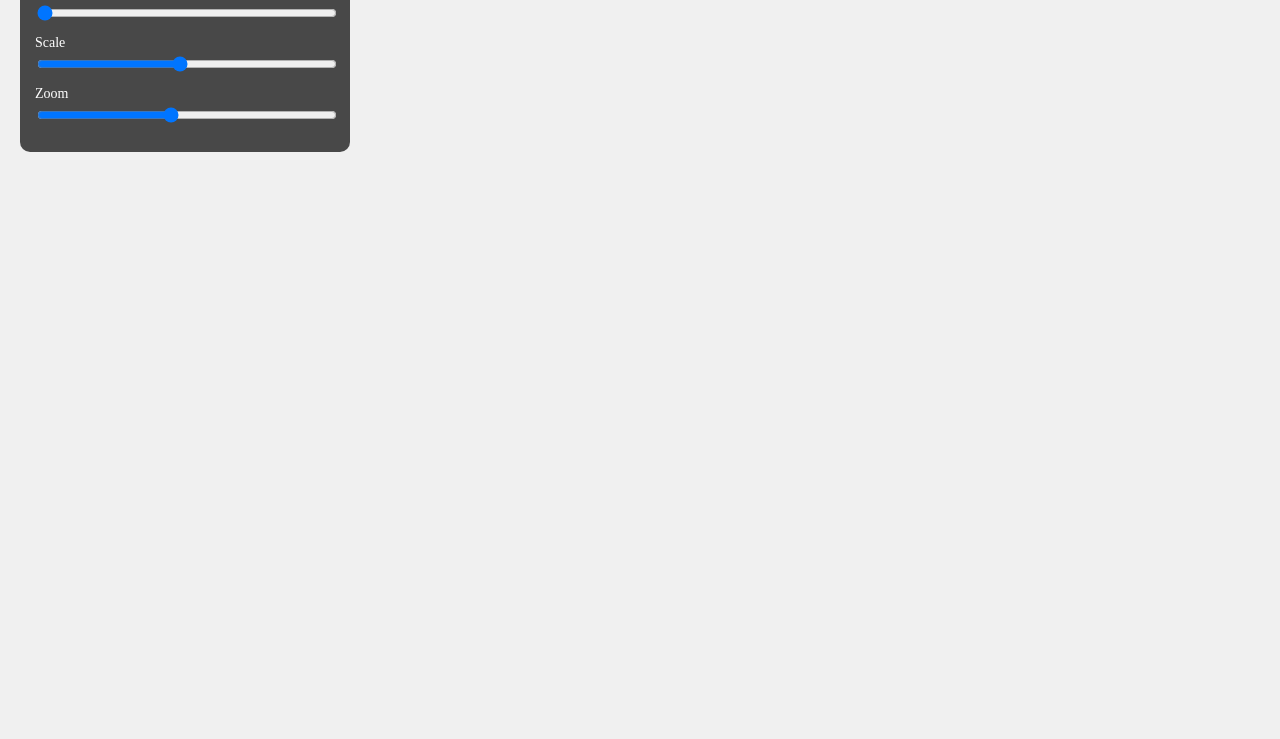
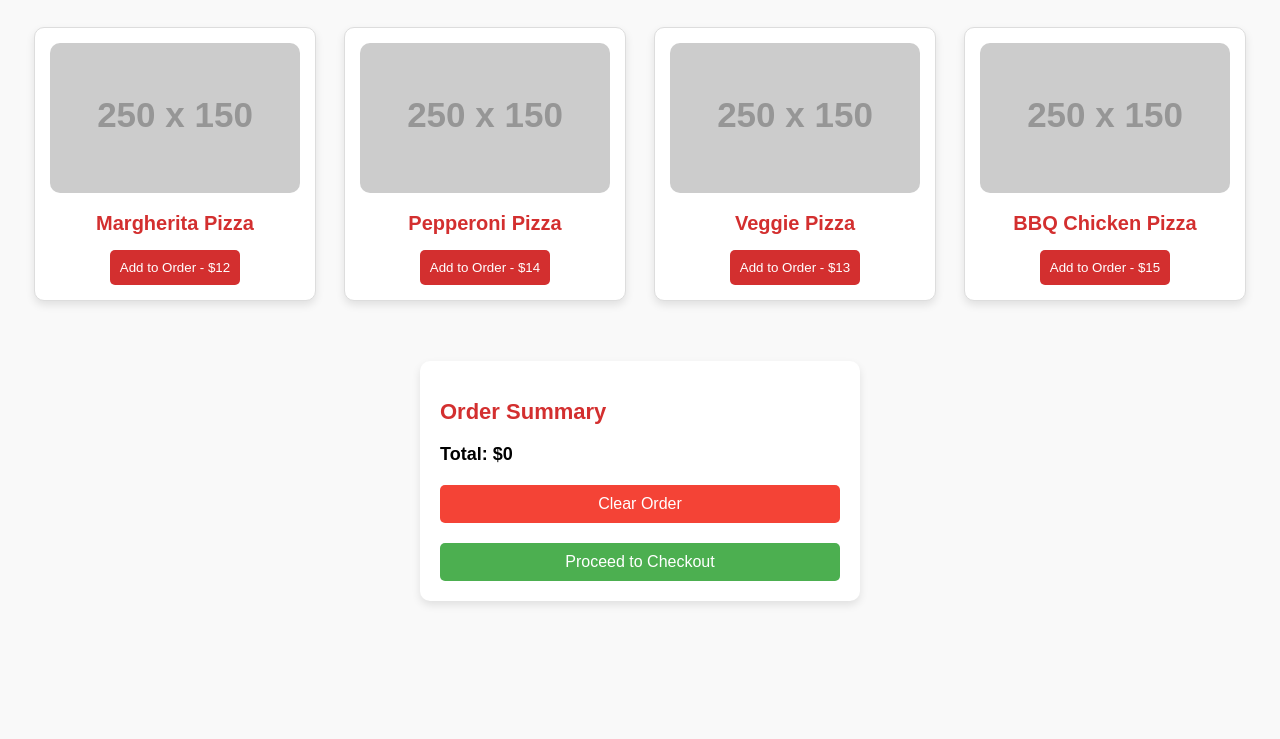
Before and after one commit to shyampranaynambaru-maker/Collab, a plain HTML site: page index.html in a window 1280 px wide. Shown: the part 61-800 px from the top of the page. Drawn offline with nearby package versions, Linux system fonts and the light colour scheme; placeholder pictures from the web are drawn by us.

Commit message:
Update index.html
 about pizza hut

```diff
--- a/index.html
+++ b/index.html
@@ -4,43 +4,137 @@
 <head>
     <meta charset="UTF-8">
     <meta name="viewport" content="width=device-width, initial-scale=1.0">
-    <title>3D Character Animation Dashboard</title>
+    <title>Pizza Hut Dashboard</title>
     <style>
+        /* Basic Styles */
         body {
+            font-family: Arial, sans-serif;
+            background-color: #f9f9f9;
             margin: 0;
-            overflow: hidden;
-            background-color: #f0f0f0;
+            padding: 0;
         }
 
-        #myCanvas {
-            width: 100vw;
-            height: 100vh;
-            display: block;
+        #header {
+            background-color: #d32f2f;
+            color: white;
+            padding: 15px 0;
+            text-align: center;
+            font-size: 24px;
+            font-weight: bold;
         }
 
-        #dashboard {
-            position: fixed;
-            top: 20px;
-            left: 20px;
-            background: rgba(0, 0, 0, 0.7);
-            color: #fff;
-            padding: 15px;
-            border-radius: 10px;
-            width: 300px;
+        .container {
+            display: flex;
+            justify-content: space-around;
+            flex-wrap: wrap;
+            padding: 20px;
         }
 
-        .control {
-            margin: 10px 0;
+        /* Pizza Menu Styles */
+        .menu-item {
+            background-color: #fff;
+            border: 1px solid #ddd;
+            padding: 15px;
+            width: 250px;
+            margin: 10px;
+            text-align: center;
+            border-radius: 10px;
+            box-shadow: 0 4px 8px rgba(0, 0, 0, 0.1);
+            transition: transform 0.3s;
         }
 
-        .control label {
-            display: block;
-            font-size: 14px;
+        .menu-item:hover {
+            transform: scale(1.05);
         }
 
-        .control input {
+        .menu-item img {
             width: 100%;
-            margin-top: 5px;
+            border-radius: 10px;
+        }
+
+        .menu-item h3 {
+            margin: 15px 0;
+            font-size: 20px;
+            color: #d32f2f;
+        }
+
+        .menu-item button {
+            background-color: #d32f2f;
+            color: white;
+            border: none;
+            padding: 10px;
+            border-radius: 5px;
+            cursor: pointer;
+            transition: background-color 0.3s;
+        }
+
+        .menu-item button:hover {
+            background-color: #b71c1c;
+        }
+
+        /* Order Summary */
+        #order-summary {
+            background-color: #fff;
+            padding: 20px;
+            border-radius: 10px;
+            box-shadow: 0 4px 8px rgba(0, 0, 0, 0.1);
+            margin-top: 30px;
+            width: 100%;
+            max-width: 400px;
+            margin-left: auto;
+            margin-right: auto;
+        }
+
+        #order-summary h2 {
+            font-size: 22px;
+            color: #d32f2f;
+        }
+
+        #order-summary ul {
+            list-style: none;
+            padding: 0;
+        }
+
+        #order-summary ul li {
+            padding: 5px 0;
+            font-size: 16px;
+        }
+
+        #order-summary .total {
+            font-weight: bold;
+            font-size: 18px;
+        }
+
+        /* Buttons */
+        .clear-btn, .checkout-btn {
+            display: block;
+            width: 100%;
+            padding: 10px;
+            margin-top: 20px;
+            border-radius: 5px;
+            cursor: pointer;
+            font-size: 16px;
+            transition: background-color 0.3s;
+        }
+
+        .clear-btn {
+            background-color: #f44336;
+            color: white;
+            border: none;
+        }
+
+        .checkout-btn {
+            background-color: #4caf50;
+            color: white;
+            border: none;
+        }
+
+        .clear-btn:hover {
+            background-color: #e53935;
+        }
+
+        .checkout-btn:hover {
+            background-color: #388e3c;
         }
 
     </style>
@@ -48,93 +142,82 @@
 
 <body>
 
-    <!-- Dashboard -->
-    <div id="dashboard">
-        <div class="control">
-            <label for="rotation">Rotation</label>
-            <input type="range" id="rotation" min="0" max="360" value="0">
+    <div id="header">
+        Pizza Hut Dashboard
+    </div>
+
+    <div class="container">
+        <!-- Pizza Menu Items -->
+        <div class="menu-item">
+            <img src="https://via.placeholder.com/250x150/ff5733/ffffff?text=Margherita" alt="Margherita">
+            <h3>Margherita Pizza</h3>
+            <button onclick="addToOrder('Margherita Pizza', 12)">Add to Order - $12</button>
         </div>
-        <div class="control">
-            <label for="scale">Scale</label>
-            <input type="range" id="scale" min="0.1" max="2" step="0.1" value="1">
+
+        <div class="menu-item">
+            <img src="https://via.placeholder.com/250x150/ff5733/ffffff?text=Pepperoni" alt="Pepperoni">
+            <h3>Pepperoni Pizza</h3>
+            <button onclick="addToOrder('Pepperoni Pizza', 14)">Add to Order - $14</button>
         </div>
-        <div class="control">
-            <label for="zoom">Zoom</label>
-            <input type="range" id="zoom" min="1" max="10" step="0.1" value="5">
+
+        <div class="menu-item">
+            <img src="https://via.placeholder.com/250x150/ff5733/ffffff?text=Veggie" alt="Veggie">
+            <h3>Veggie Pizza</h3>
+            <button onclick="addToOrder('Veggie Pizza', 13)">Add to Order - $13</button>
+        </div>
+
+        <div class="menu-item">
+            <img src="https://via.placeholder.com/250x150/ff5733/ffffff?text=BBQ" alt="BBQ Chicken">
+            <h3>BBQ Chicken Pizza</h3>
+            <button onclick="addToOrder('BBQ Chicken Pizza', 15)">Add to Order - $15</button>
         </div>
     </div>
 
-    <!-- Three.js Canvas -->
-    <canvas id="myCanvas"></canvas>
+    <div id="order-summary">
+        <h2>Order Summary</h2>
+        <ul id="order-items">
+            <!-- Order items will appear here -->
+        </ul>
+        <div class="total">Total: $<span id="total-price">0</span></div>
+        <button class="clear-btn" onclick="clearOrder()">Clear Order</button>
+        <button class="checkout-btn" onclick="checkout()">Proceed to Checkout</button>
+    </div>
 
-    <!-- Three.js Library -->
-    <script src="https://cdn.jsdelivr.net/npm/three@0.139.0/build/three.min.js"></script>
-    <script src="https://cdn.jsdelivr.net/npm/three@0.139.0/examples/js/controls/OrbitControls.js"></script>
     <script>
+        let order = [];
+        let total = 0;
 
-        let scene, camera, renderer, model, controls;
-
-        // Set up basic scene elements
-        function init() {
-            scene = new THREE.Scene();
-            camera = new THREE.PerspectiveCamera(75, window.innerWidth / window.innerHeight, 0.1, 1000);
-            renderer = new THREE.WebGLRenderer({ canvas: document.getElementById('myCanvas') });
-            renderer.setSize(window.innerWidth, window.innerHeight);
-            document.body.appendChild(renderer.domElement);
-
-            controls = new THREE.OrbitControls(camera, renderer.domElement);
-            controls.enableDamping = true;
-            controls.dampingFactor = 0.25;
-            controls.screenSpacePanning = false;
-
-            camera.position.z = 5;
-
-            // Add light
-            let light = new THREE.PointLight(0xFFFFFF, 1, 100);
-            light.position.set(0, 2, 3);
-            scene.add(light);
-
-            // Load model (example with a box geometry, replace with 3D model loader for your character)
-            let geometry = new THREE.BoxGeometry();
-            let material = new THREE.MeshStandardMaterial({ color: 0x0077ff });
-            model = new THREE.Mesh(geometry, material);
-            scene.add(model);
-
-            animate();
+        // Add item to the order
+        function addToOrder(pizzaName, price) {
+            order.push({ pizzaName, price });
+            total += price;
+            updateOrderSummary();
         }
 
-        // Animation loop
-        function animate() {
-            requestAnimationFrame(animate);
+        // Update the order summary on the dashboard
+        function updateOrderSummary() {
+            const orderItemsList = document.getElementById('order-items');
+            orderItemsList.innerHTML = '';
 
-            // Update rotation and scale based on user input
-            model.rotation.y = document.getElementById('rotation').value * Math.PI / 180;
-            model.scale.set(
-                document.getElementById('scale').value,
-                document.getElementById('scale').value,
-                document.getElementById('scale').value
-            );
+            order.forEach(item => {
+                const li = document.createElement('li');
+                li.textContent = `${item.pizzaName} - $${item.price}`;
+                orderItemsList.appendChild(li);
+            });
 
-            // Update camera zoom
-            camera.position.z = document.getElementById('zoom').value;
-
-            controls.update(); // Only required if controls.enableDamping = true, or if controls.auto-rotation is enabled.
-
-            renderer.render(scene, camera);
+            document.getElementById('total-price').textContent = total;
         }
 
-        // Handle window resizing
-        window.addEventListener('resize', function () {
-            renderer.setSize(window.innerWidth, window.innerHeight);
-            camera.aspect = window.innerWidth / window.innerHeight;
-            camera.updateProjectionMatrix();
-        });
+        // Clear the order
+        function clearOrder() {
+            order = [];
+            total = 0;
+            updateOrderSummary();
+        }
 
-        // Initialize the scene
-        init();
-
-    </script>
-
-</body>
-
-</html>
+        // Proceed to checkout (you can modify this with actual checkout logic)
+        function checkout() {
+            if (order.length === 0) {
+                alert('Please add some items to your order.');
+            } else {
+                alert(`Proceeding to checkout wit
```
